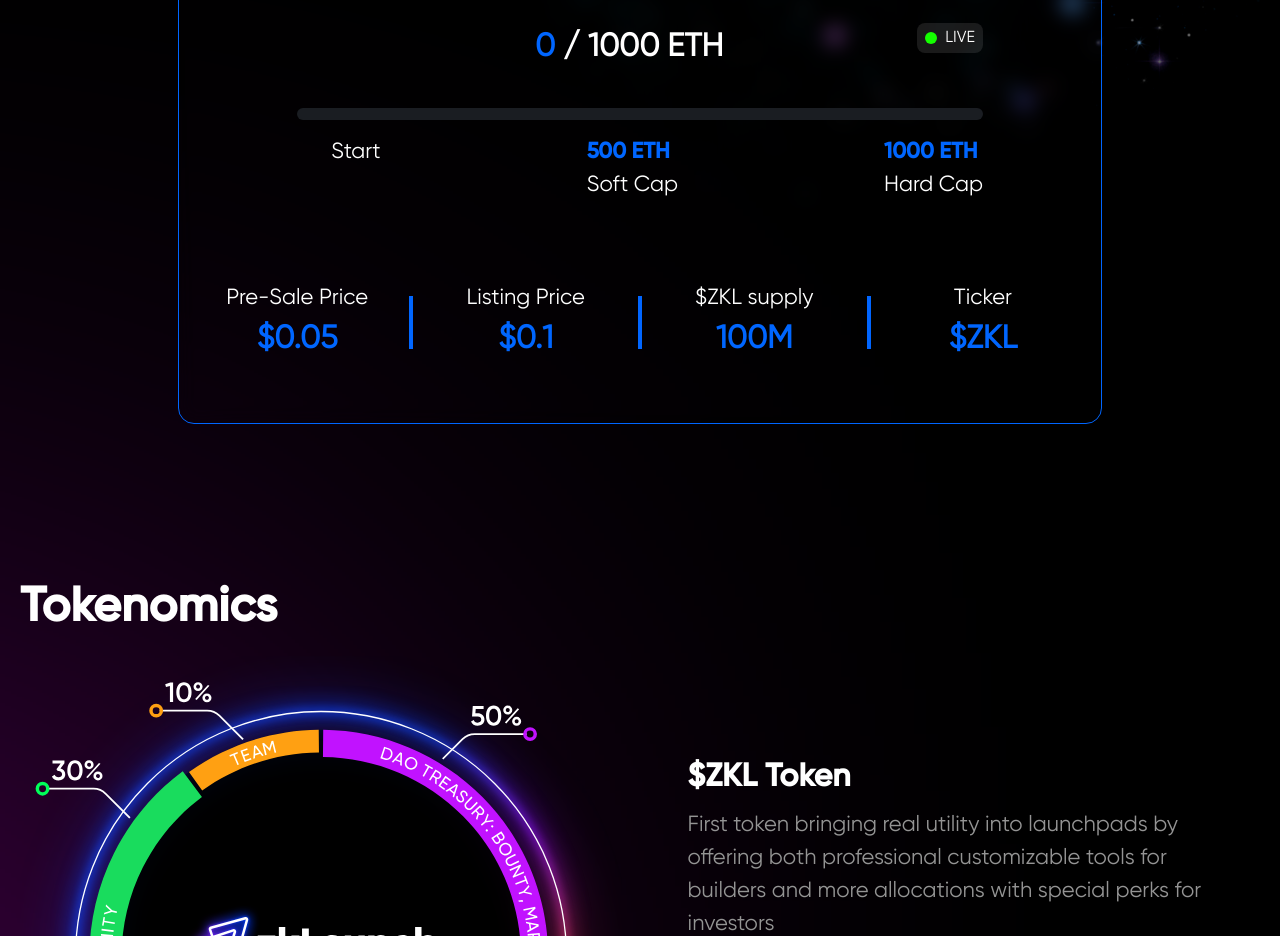
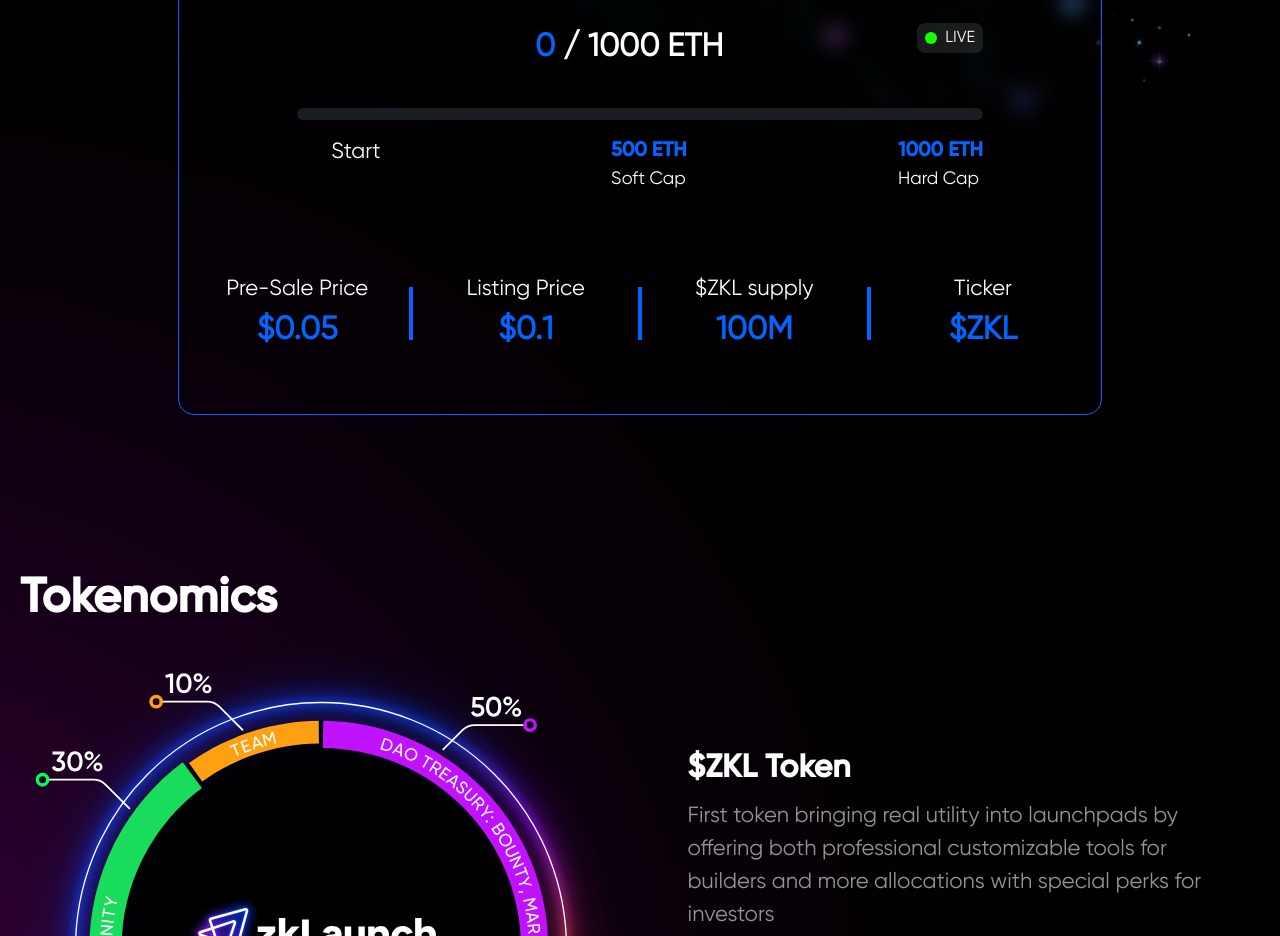
Before and after one commit to aurudio/zk-launch, a Next.js app: page /presale in a window 1280 px wide. Shown: the part 940-1876 px from the top of the page. Built offline with nearby package versions, Linux system fonts and the light colour scheme.

Commit message:
merge master

```diff
--- a/src/components/pre-sale/MainSection.tsx
+++ b/src/components/pre-sale/MainSection.tsx
@@ -169,13 +169,17 @@
 						<p className='text-[22px] max-[539px]:text-base ml-[5%] max-[850px]:text-[19px] max-[510px]:ml-0 max-[510px]:text-[18px]'>
 							Start
 						</p>
-						<div className='text-[22px] max-[539px]:text-base max-[850px]:text-[19px] max-[510px]:text-[20px] max-[900px]:ml-9'>
-							<p className='text-[#0066FF] font-semibold '>500 ETH</p>
-							<p className='max-[510px]:text-[18px] '>Soft Cap</p>
+						<div className='text-[22px] max-[539px]:text-base max-[850px]:text-[19px] max-[510px]:text-[20px] ml-[1.2rem] max-[900px]:ml-[1.4rem] max-[510px]:ml-[3rem]'>
+							<p className='text-[#0066FF] text-center text-[20px] font-semibold '>
+								500 ETH
+							</p>
+							<p className='text-[18px] '>Soft Cap</p>
 						</div>
 						<div className='text-[22px] max-[539px]:text-base max-[850px]:text-[19px] max-[510px]:text-[20px]'>
-							<p className='text-[#0066FF] font-semibold'>1000 ETH</p>
-							<p className='max-[510px]:text-[18px]'>Hard Cap</p>
+							<p className='text-[#0066FF] font-semibold text-[20px] text-center '>
+								1000 ETH
+							</p>
+							<p className='text-[18px]'>Hard Cap</p>
 						</div>
 					</div>
 				</div>
```
